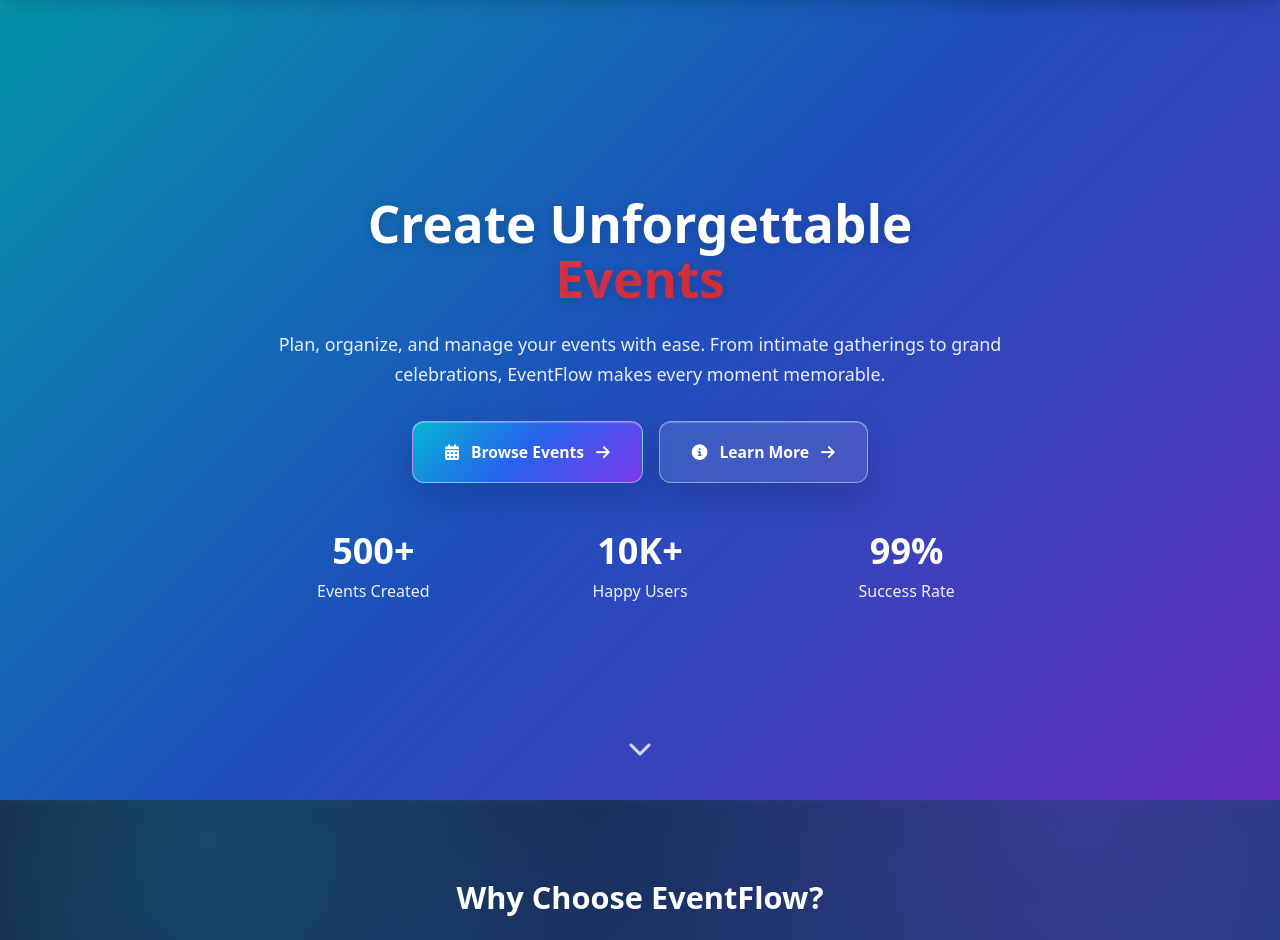
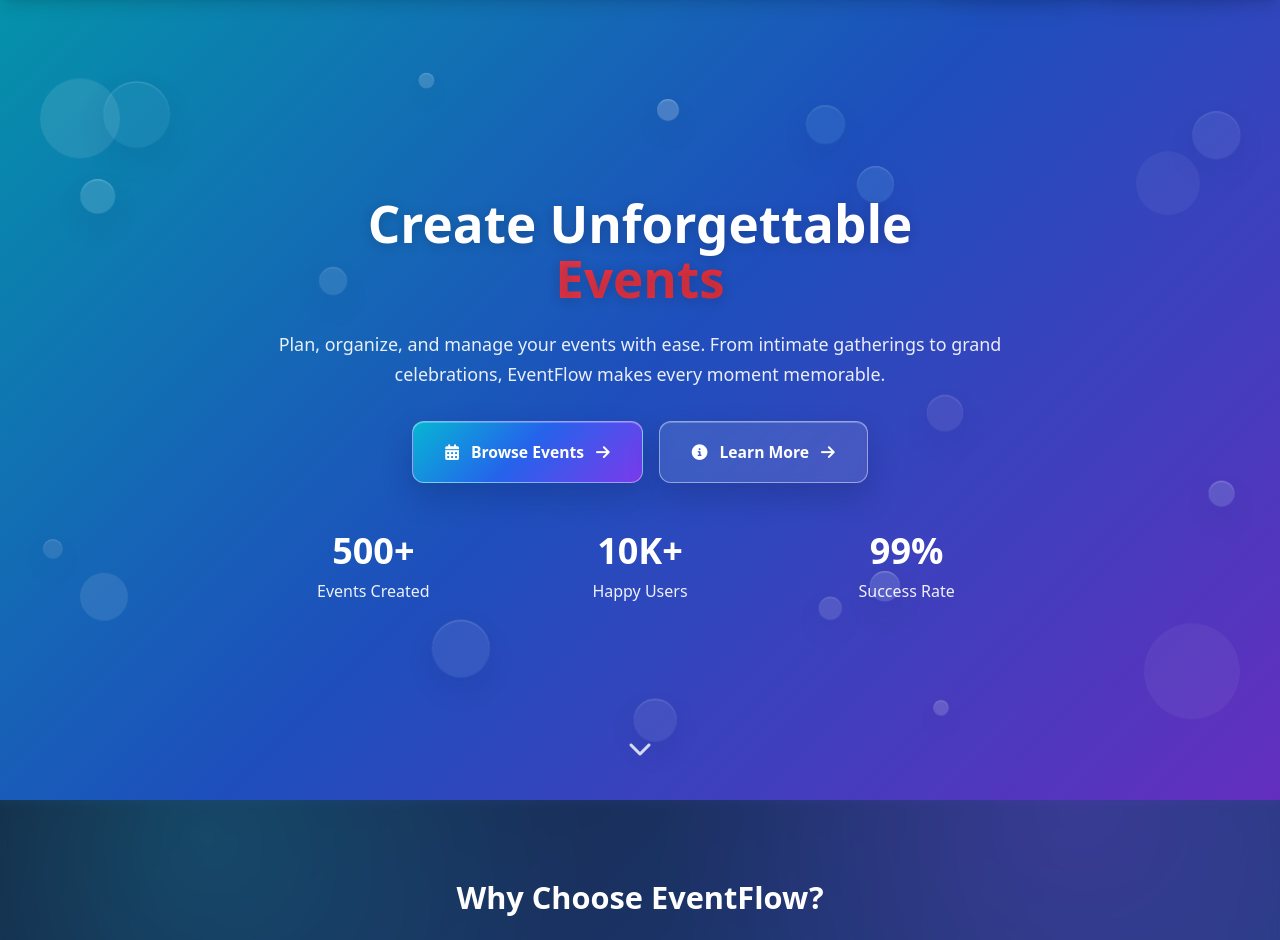
Before and after one commit to saif-dev-19/event_management, a Django app: page / in a window 1280 px wide. Shown: the part 76-1016 px from the top of the page. Run offline with Django 5.2, Linux system fonts and the light colour scheme; data that the repository does not hold is empty; some libraries are stand-ins or nearby versions.

Commit message:
home page updated

```diff
--- a/core/templates/home_page.html
+++ b/core/templates/home_page.html
@@ -8,7 +8,7 @@
     <div class="absolute inset-0 bg-black/20"></div>
 
     <!-- Floating Elements -->
-    {% comment %} <div class="absolute top-20 left-10 w-20 h-20 bg-white/10 rounded-full animate-float"></div>
+    <div class="absolute top-20 left-10 w-20 h-20 bg-white/10 rounded-full animate-float"></div>
     <div class="absolute top-40 right-20 w-16 h-16 bg-white/5 rounded-full animate-float" style="animation-delay: 2s;"></div>
     <div class="absolute bottom-40 left-20 w-12 h-12 bg-white/10 rounded-full animate-float" style="animation-delay: 4s;"></div>
     <div class="absolute bottom-20 right-10 w-24 h-24 bg-white/5 rounded-full animate-float" style="animation-delay: 1s;"></div>
@@ -27,7 +27,7 @@
     <div class="landing-bubble absolute top-44 left-2/3 w-9 h-9 bg-cyan-200/15 rounded-full" style="animation-delay: 3.8s;"></div>
     <div class="landing-bubble landing-bubble-fast absolute bottom-24 right-1/4 w-4 h-4 bg-white/25 rounded-full" style="animation-delay: 4.1s;"></div>
     <div class="landing-bubble absolute top-3/4 left-2/3 w-7 h-7 bg-blue-100/20 rounded-full" style="animation-delay: 4.8s;"></div>
-    <div class="landing-bubble landing-bubble-slow absolute top-24 left-24 w-16 h-16 bg-white/8 rounded-full" style="animation-delay: 5.4s;"></div> {% endcomment %}
+    <div class="landing-bubble landing-bubble-slow absolute top-24 left-24 w-16 h-16 bg-white/8 rounded-full" style="animation-delay: 5.4s;"></div>
 
     <div class="container mx-auto px-6 relative z-10">
         <div class="max-w-4xl mx-auto text-center">
```
Also changed, not shown: media/event_asset/eventhook_er_diagram.drawio.png (added).
